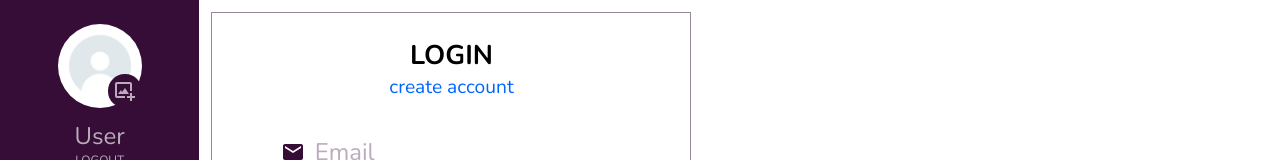
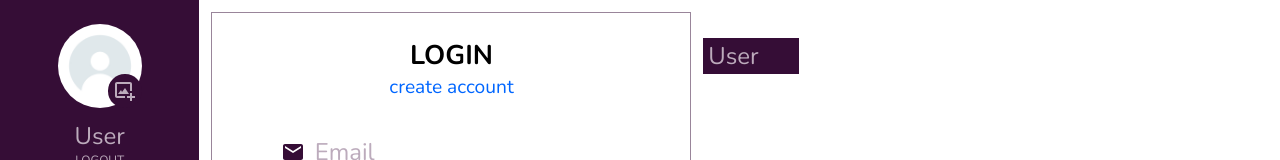
Before and after one commit to justinsalasdev/batch9-activities, a React (Create React App) app in the folder slack-clone/: page / in a window 1280 px wide. Shown: the top 160 px of the page. Built offline with nearby package versions, Linux system fonts and the light colour scheme; no server answers.

Commit message:
slack-clone: added inline form logic

```diff
--- a/slack-clone/src/components/App/App.js
+++ b/slack-clone/src/components/App/App.js
@@ -3,6 +3,7 @@ import { auth } from "../../firebase/firebase";
 import getUserFields from "../../helpers/getUserFields";
 import useUserDispatcher from "../../hooks/user/useUserDispatcher";
 import Form from "../Form/Form";
+import Name from "../Name/Name";
 import Sidebar from "../Sidebar/Sidebar";
 
 //TODO: make name content-editable
@@ -24,6 +25,7 @@ export default function App() {
       <Sidebar />
       <div className="view">
         <Form />
+        <Name />
       </div>
       <div className="chat"></div>
     </>
--- a/slack-clone/src/components/Form/Form.js
+++ b/slack-clone/src/components/Form/Form.js
@@ -12,7 +12,8 @@ export default function Form() {
   const userDispatch = useUserDispatcher();
   const formData = useRef({ errors: {} });
 
-  function signUp(e) {
+  function handleSubmit(e) {
+    setAuthError("");
     e.preventDefault();
     if (isLogin) {
       authenticate(formData.current, setLoading, userDispatch, setAuthError);
@@ -36,10 +37,16 @@ export default function Form() {
   };
 
   return (
-    <form className="form" onSubmit={signUp}>
+    <form className="form" onSubmit={handleSubmit}>
       <div className="form__info">
         <h3 className="form__title">{isLogin ? "LOGIN" : "CREATE ACCOUNT"}</h3>
-        <span className="form__switch" onClick={() => changeForm(state => !state)}>
+        <span
+          className="form__switch"
+          onClick={() => {
+            changeForm(state => !state);
+            setAuthError("");
+          }}
+        >
           {isLogin ? "create account" : "login instead"}
         </span>
       </div>
--- /dev/null
+++ b/slack-clone/src/components/Name/Name.js
@@ -0,0 +1,53 @@
+import { useEffect, useRef, useState } from "react";
+import { BiSave } from "react-icons/bi";
+
+function Child({ initialName }) {
+  const initialLabel = useRef(initialName);
+  const labelRef = useRef();
+  const [state, setState] = useState("");
+
+  function handleSubmit(e) {
+    e.preventDefault();
+    if (!state || state === initialLabel.current) {
+      console.log("same");
+    }
+    initialLabel.current = state; //when displayName is updated in firebase
+  }
+
+  return (
+    <form className="i-form" onSubmit={handleSubmit}>
+      <div className="i-form__div">
+        <input
+          spellCheck="false"
+          className="i-form__field"
+          type="text"
+          id="name"
+          value={state || ""}
+          onBlur={() => {
+            if (state) {
+              labelRef.current.textContent = state;
+            } else {
+              //use initialLabel when input doesn't have any content
+              labelRef.current.textContent = initialLabel.current;
+            }
+          }}
+          onFocus={() => setState(labelRef.current.textContent)}
+          onChange={e => {
+            labelRef.current.textContent = e.target.value;
+            setState(e.target.value);
+          }}
+        />
+        <label ref={labelRef} htmlFor="name" className="i-form__label">
+          {initialLabel.current}
+        </label>
+      </div>
+      <button className="i-form__submit">
+        {state && !(state === initialLabel.current) && <BiSave />}
+      </button>
+    </form>
+  );
+}
+
+export default function Name() {
+  return <Child initialName="User" />;
+}
--- /dev/null
+++ b/slack-clone/src/components/Name/_i-form.scss
@@ -0,0 +1,47 @@
+$padding: 0.2rem;
+
+.i-form {
+  display: inline-flex;
+  align-items: center;
+  background-color: $violet_350d36;
+  color: $violet_1817188;
+
+  &__div {
+    position: relative;
+  }
+
+  &__field {
+    position: absolute;
+    left: $padding;
+    color: transparent;
+    height: 100%;
+    width: 100%;
+    background-color: transparent;
+    width: 100%;
+    &:focus {
+      color: $violet_1817188;
+    }
+
+    &:focus + .i-form__label {
+      color: transparent;
+    }
+  }
+
+  &__label {
+    position: inline-block;
+    padding: $padding;
+    background-color: transparent;
+    cursor: text;
+  }
+
+  &__submit {
+    // margin-left: 0.5rem;
+    font-size: 0.9em;
+    min-width: 1.5rem;
+    min-height: 1.5rem;
+    display: flex;
+    justify-content: center;
+    align-items: center;
+    background-color: transparent;
+  }
+}
--- a/slack-clone/src/styles/index.scss
+++ b/slack-clone/src/styles/index.scss
@@ -13,3 +13,4 @@
 @import "../components/Form/form";
 @import "../components/Loader/loader";
 @import "../components/Line/line";
+@import "../components/Name/i-form";
```
